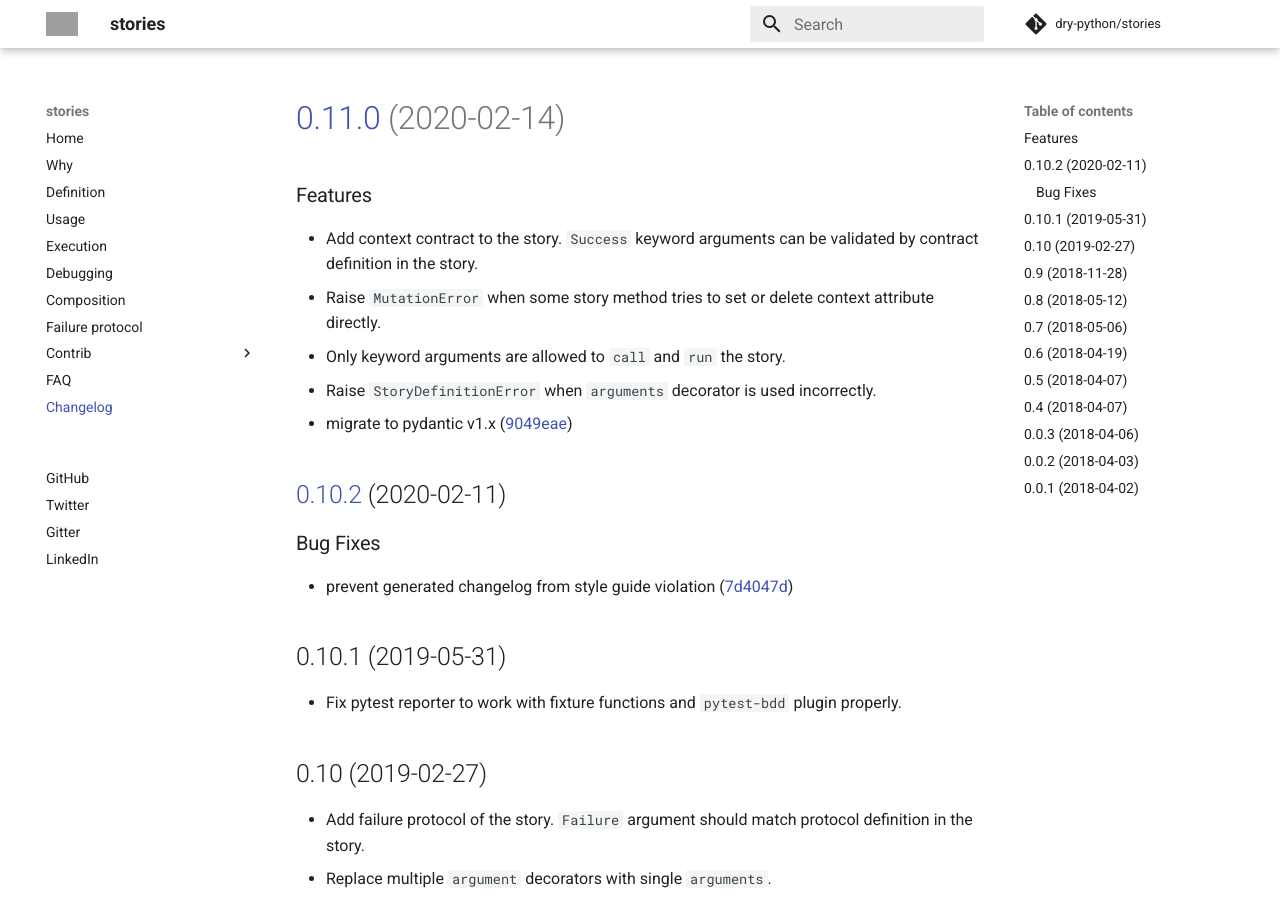
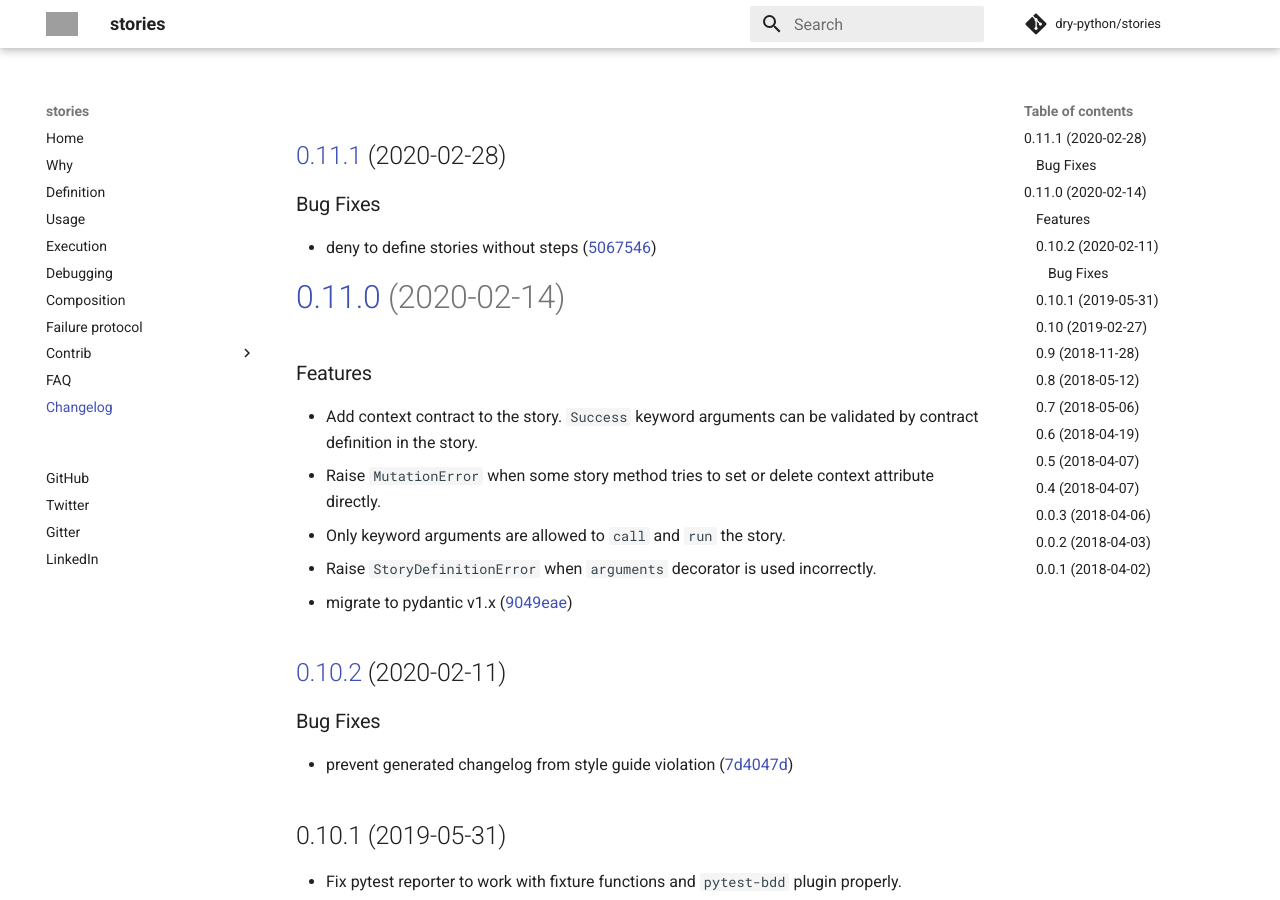
Before and after one commit to proofit404/stories, an MkDocs documentation site: the page built from docs/changelog.md, in a window 1280 px wide and 900 px high. Built offline with MkDocs 1.6.1 and Material for MkDocs 9.7.7, drawn with Linux system fonts in a browser that asks for light colours; comment, search, counter and statistics services are not loaded; grey boxes are pictures that could not be loaded.

Commit message:
chore(release): 0.11.1 [skip ci]
## [0.11.1](https://github.com/dry-python/stories/compare/0.11.0...0.11.1) (2020-02-28)

### Bug Fixes

* deny to define stories without steps ([5067546](https://github.com/dry-python/stories/commit/5067546386df294db595fb0ee4e8968ee295c4b3))

```diff
--- a/docs/changelog.md
+++ b/docs/changelog.md
@@ -1,3 +1,9 @@
+## [0.11.1](https://github.com/dry-python/stories/compare/0.11.0...0.11.1) (2020-02-28)
+
+### Bug Fixes
+
+- deny to define stories without steps ([5067546](https://github.com/dry-python/stories/commit/5067546386df294db595fb0ee4e8968ee295c4b3))
+
 # [0.11.0](https://github.com/dry-python/stories/compare/0.10.2...0.11.0) (2020-02-14)
 
 ### Features
--- a/pyproject.toml
+++ b/pyproject.toml
@@ -1,6 +1,6 @@
 [tool.poetry]
 name = "stories"
-version = "0.11.0"
+version = "0.11.1"
 
 description = "Define a user story in the business transaction DSL"
 readme = "README.md"
```
